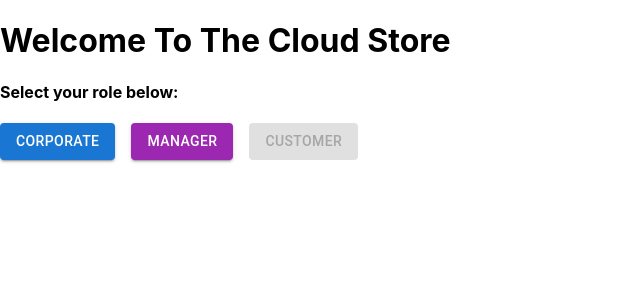
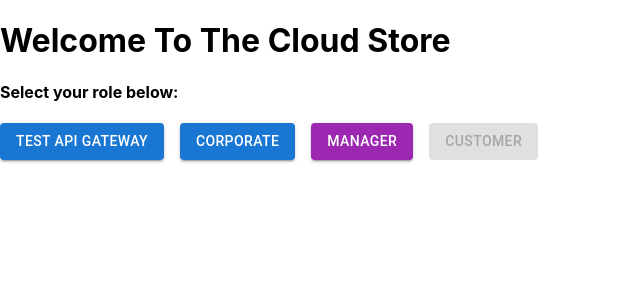
Before and after one commit to iJustinCabral/cloud_store, a React (Create React App) app: page / in a window 1280 px wide. Shown: the top 300 px of the page, without its empty margins (0-640 px from the left). Built offline with nearby package versions, Linux system fonts and the light colour scheme.

Commit message:
added posting data

```diff
--- a/src/pages/Home/Home.js
+++ b/src/pages/Home/Home.js
@@ -8,6 +8,22 @@ const home = () => {
         <h1> Welcome To The Cloud Store </h1>
         <h4> Select your role below: </h4>
         <Stack direction="row" spacing={2}>
+            <Button onClick={() => {
+                fetch("https://0kh4satg9k.execute-api.us-east-1.amazonaws.com/default/create_item_lamda", {
+                    method: 'POST',
+                    headers: {
+                      'Accept': 'application/json',
+                      'Content-Type': 'application/json'
+                    },
+                    body: JSON.stringify({ sku : "1239", name : "TestName", description : "Descr", price : 1, shelfMaxQty : 5}                    )
+                  })
+                  .then(response => response.json())
+                  .then(response => {
+                    console.log(response)
+                  })
+            }} variant="contained" color="primary">
+                Test API Gateway
+            </Button>
             <Button component={Link} to="/login" variant="contained" color="primary">
                 Corporate
             </Button>
```
